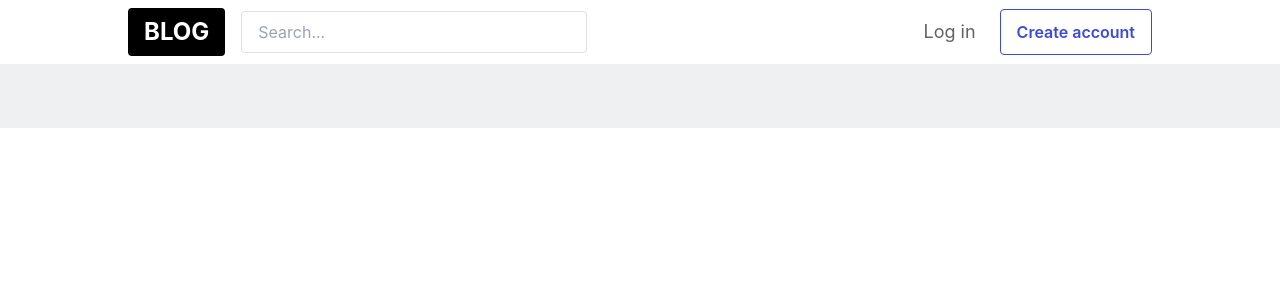
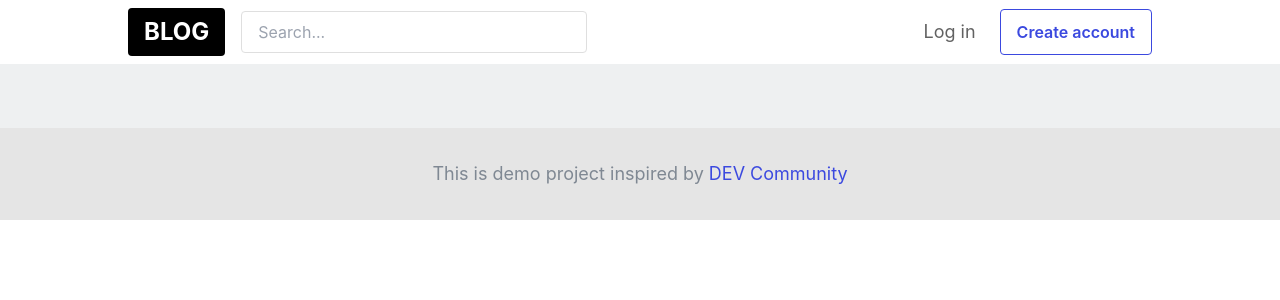
Before and after one commit to NikolayAngelov96/blog-it, a Next.js app: page / in a window 1280 px wide. Shown: the top 300 px of the page. Built offline with nearby package versions, Linux system fonts and the light colour scheme; no server answers; the database is empty.

Commit message:
add Footer

```diff
--- /dev/null
+++ b/components/Footer.js
@@ -0,0 +1,14 @@
+const Footer = () => {
+  return (
+    <footer className="flex justify-center bg-[#e5e5e5] text-lg p-8">
+      <p className="text-[#7f8893]">
+        This is demo project inspired by{" "}
+        <a href="https://dev.to/" className="text-[#3b49df]">
+          DEV Community
+        </a>
+      </p>
+    </footer>
+  );
+};
+
+export default Footer;
--- a/pages/_app.js
+++ b/pages/_app.js
@@ -2,6 +2,7 @@ import Head from "next/head";
 import "../styles/globals.css";
 import Navbar from "../components/Navbar";
 import Layout from "../components/Layout";
+import Footer from "../components/Footer";
 import { AuthProvider } from "../contexts/AuthContext";
 import { Toaster } from "react-hot-toast";
 
@@ -17,6 +18,7 @@ function MyApp({ Component, pageProps }) {
           <Component {...pageProps} />
           <Toaster />
         </Layout>
+        <Footer />
       </AuthProvider>
     </>
   );
```
